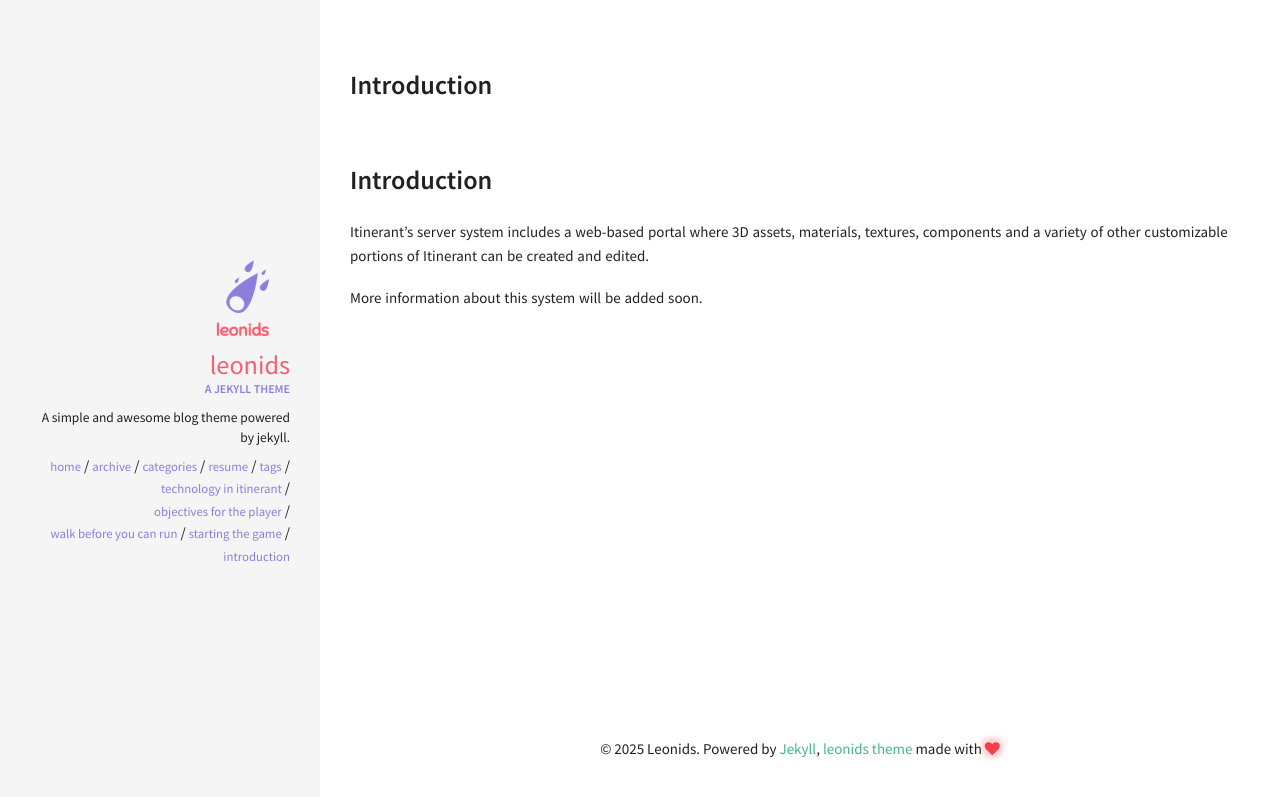
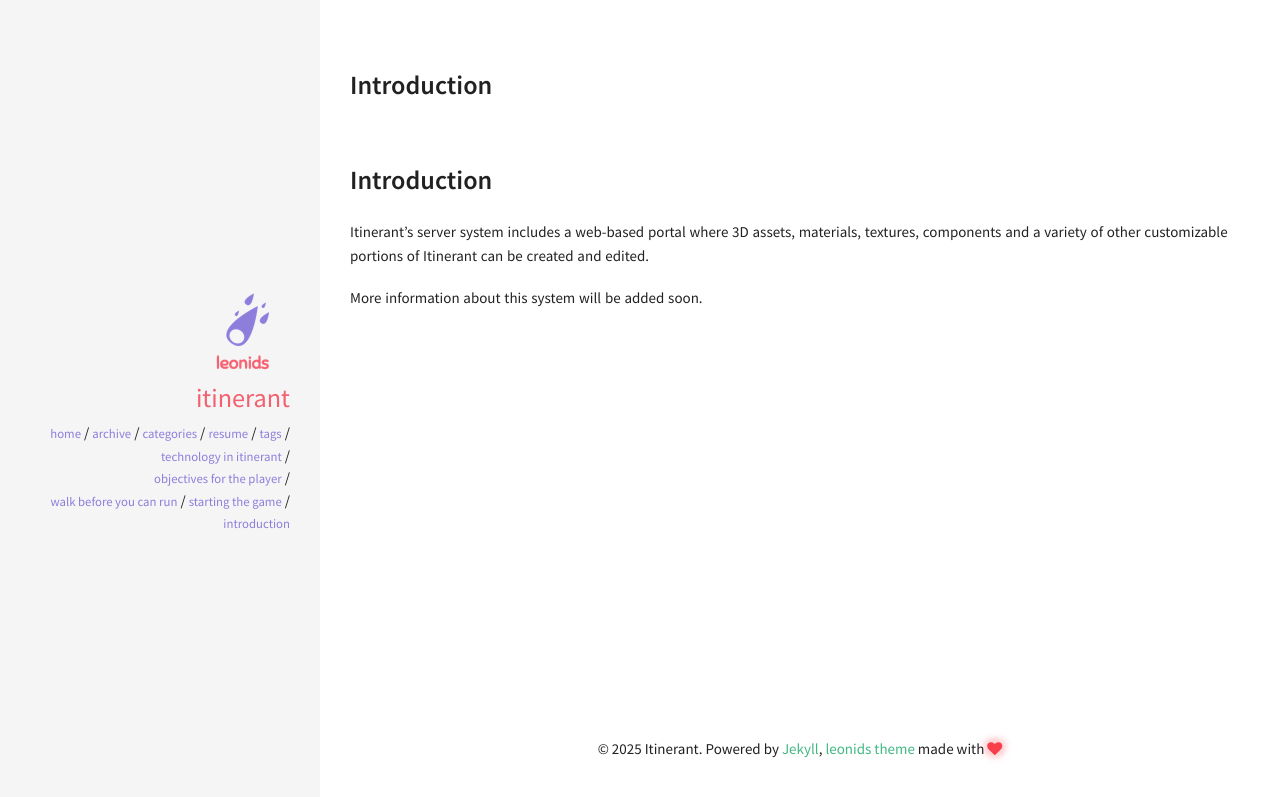
Before and after one commit to ItinerantUniverse/itinerantuniverse.github.io, a Jekyll site: the page built from 6.-Server-Technology.md, in a window 1280 px wide. Shown: the top 797 px of the page. Built offline with Jekyll 4.4.1, drawn with Linux system fonts in a browser that asks for light colours; our own code applies the rules of GitHub Pages for plain Markdown files.

Commit message:
Update _config.yml

```diff
--- a/_config.yml
+++ b/_config.yml
@@ -3,18 +3,18 @@
 # Site wide configuration
 ####################################
 #
-title: Leonids
+title: Itinerant
 email:
-description: A simple and awesome blog theme powered by jekyll.
+description:
 url: # the base hostname & protocol for your site
-keywords: ["blog", "jekyll"]
+keywords: ["itinerant", "game"]
 
 #
 ###################################
 # Jekyll configuration
 ####################################
 #
-timezone:          Europe/Paris
+timezone:          Europe/London
 markdown:          kramdown
 highlighter:       rouge
 excerpt_separator: <!--more-->
@@ -33,10 +33,10 @@ kramdown:
 ####################################
 #
 owner:
-  name: Leonids
+  name: Itinerant
   avatar: leonids-logo.png
-  job: "A jekyll theme"
-  bio: "A simple and awesome blog theme powered by jekyll."
+  job: ""
+  bio: ""
   email:
   disqus-shortname:
   twitter: #username
```
